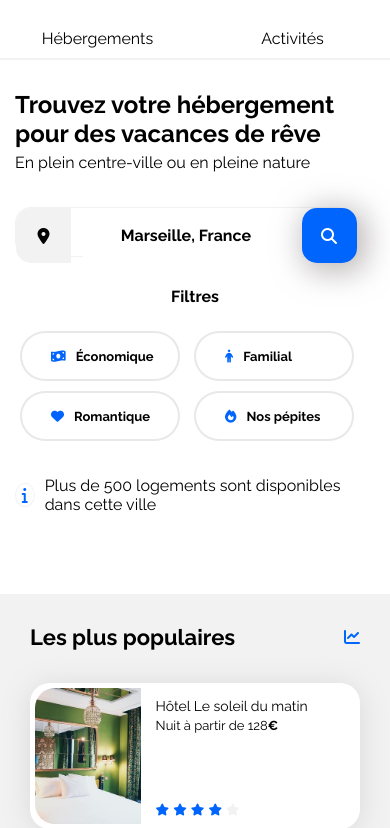
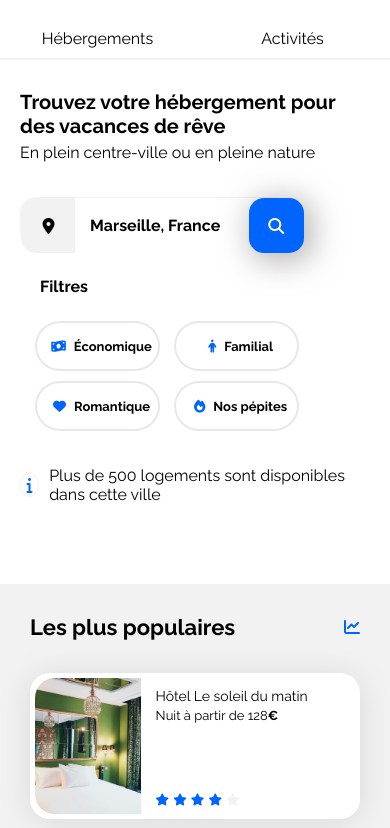
Before and after one commit to AlexandreLeriche141282/bookie, a plain HTML site: page index.html in a window 390 px wide. Shown: the part 40-868 px from the top of the page. Drawn offline with Linux system fonts and the light colour scheme.

Commit message:
finalResponsive

```diff
--- a/css/style.css
+++ b/css/style.css
@@ -176,18 +176,21 @@ border-radius: 15px;
 /* ******** Filter****************/
 
 .filter{
-    width: 800px;
     padding-top: 30px;
 }
 .filter button{
     border-radius: 25px;
-    width: 178px;
     height: 50px;
-    color: black;
+    color: rgb(0, 0, 0);
     background:white;
     border: 2px solid rgba(128, 128, 128, 0.183);
-    padding:4px 19px 4px 19px;
     text-align: center;
+
+
+}
+.filter .filterButton .containerButton button{
+   width: 160px;
+   padding: 0 5px;
 }
 
 
@@ -196,7 +199,7 @@ border-radius: 15px;
 }
 
 .filter button i{
-    padding: 10px;
+    padding: 0 8px;
 
 }
 .filter span{
@@ -413,6 +416,7 @@ footer a{
 /****** Media queries ***********/
 /* Medium devices (tablets, less/equal than 1024px) */
 @media (max-width: 1024px) {
+
     .hebergements-and-populaires {
         flex-direction: column;
     }
@@ -446,12 +450,12 @@ footer a{
 
     .activity img{
         height: 200px;
-        width: 180px;
+        width: 150px;
 
     }
     .activityCards{
         height: 272px;
-        width: 180px;
+        width: 150px;
     }
     .activityContainer{
         padding: 10px;
@@ -459,6 +463,12 @@ footer a{
     }
 
 
+}
+
+.filter button{
+    padding: 0;
+    width: 150px;
+    margin: 0;
 }
 
 /* Small devices (phones, less than 768px) */
@@ -498,11 +508,11 @@ footer a{
 
 /* ******** Form searchBar *********** */
 .search{
-    padding: 0 15px;
+    padding: 0 20px;
 }
 .search form{
     grid-template-columns: 20% 65% 15%;
-    width: 338px;
+    width: 270px;
 }
 .search form button{
     border-radius: 15px;
@@ -517,33 +527,29 @@ footer a{
 .fa-magnifying-glass{
     display:block;
 }
-
+.searchText h1{
+    font-size: 20px;
+}
 
 /********** Filter **********/
-.filter{
-    width: 100%;
-}
+
 
 .filter button{
     width: 150px;
     height: 50px;
     margin: 5px;
     align-items: center;
-    text-align: left;
     font-size: 13px;
 }
 
-.containerButton{
-justify-items: center;
-}
 
-.containerButton button{
-    width: 160px;
+.filter .filterButton .containerButton button{
+    width: 125px;
 }
 
 .filterButton{
     width: 100%;
-
+    margin: 0 10px;
 }
 
 .filter span{
@@ -585,13 +591,13 @@ padding-bottom: 10px;
 }
 
 .activityCards{
-    width: 320px;
+    width: 270px;
     height: 200px;
     margin: 20px auto;
 
 }
 .activityCards img{
-    width: 320px;
+    width: 270px;
     height: 140px;
 }
 
```
